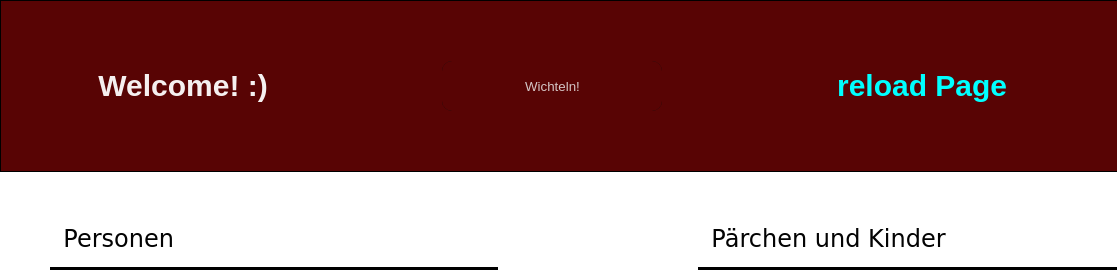
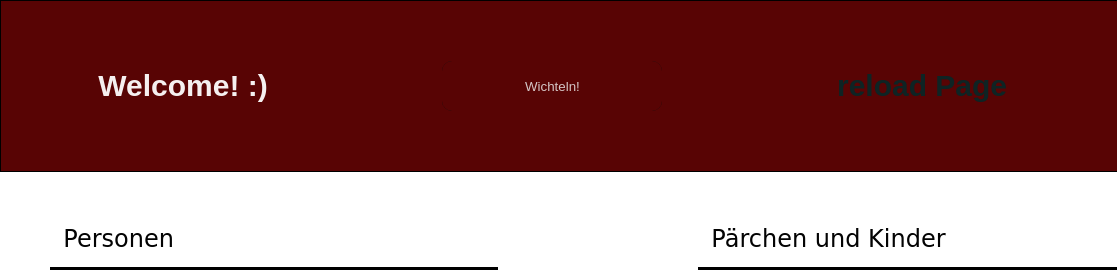
Before and after one commit to RobinJS1190/wichteln, a plain HTML site: page index.html in a window 1280 px wide. In both pictures the pointer is over the element "reload Page". Shown: the top 280 px of the page, 0-1117 px from the left. Drawn offline with Linux system fonts and the light colour scheme.

Commit message:
Update style.css

```diff
--- a/style.css
+++ b/style.css
@@ -32,7 +32,7 @@ li {
   font-size: 20px;
 }
 .reload:hover {
-  color: aqua;
+  color: rgb(14, 36, 36);
   font-size: 30px;
   cursor: pointer;
 }
```
